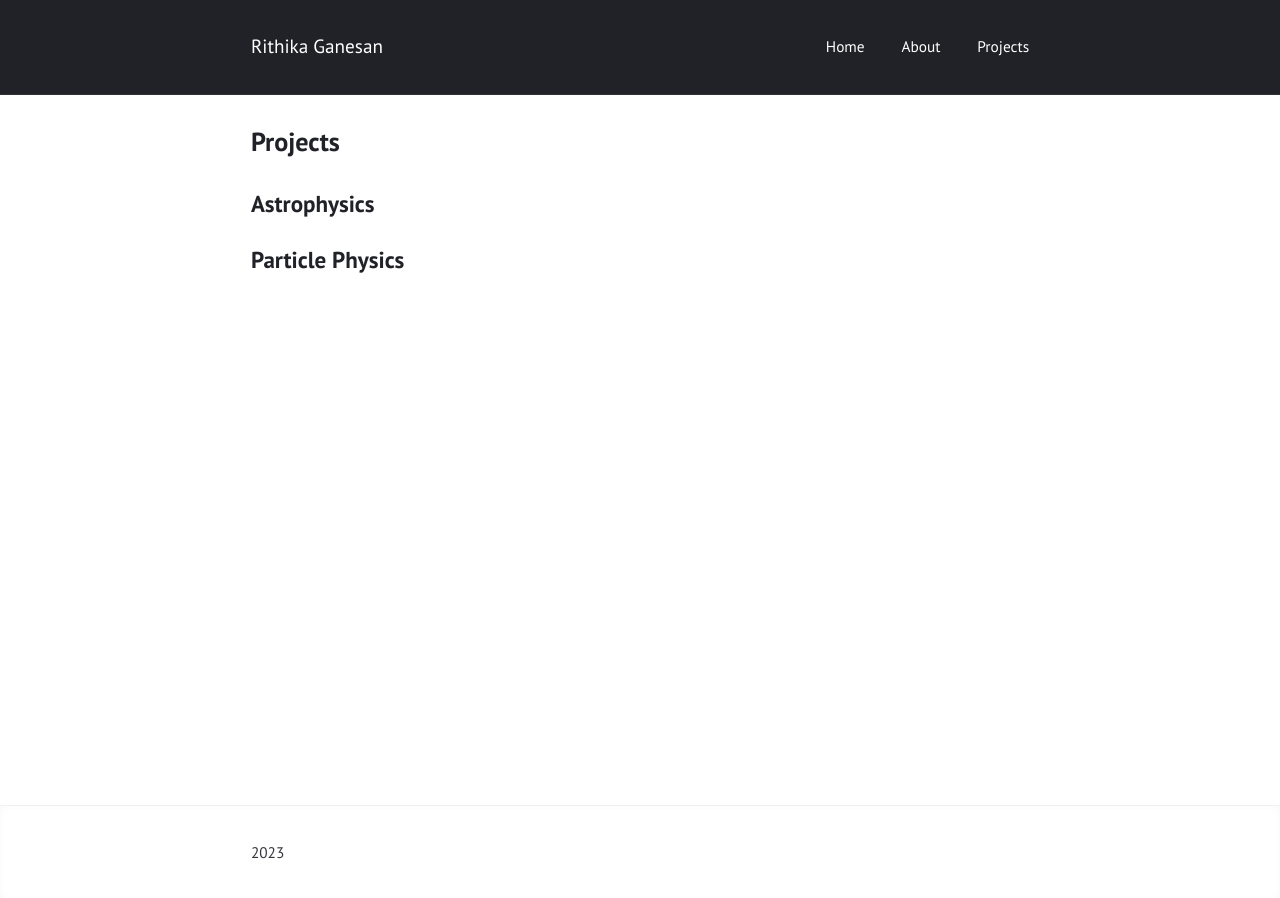
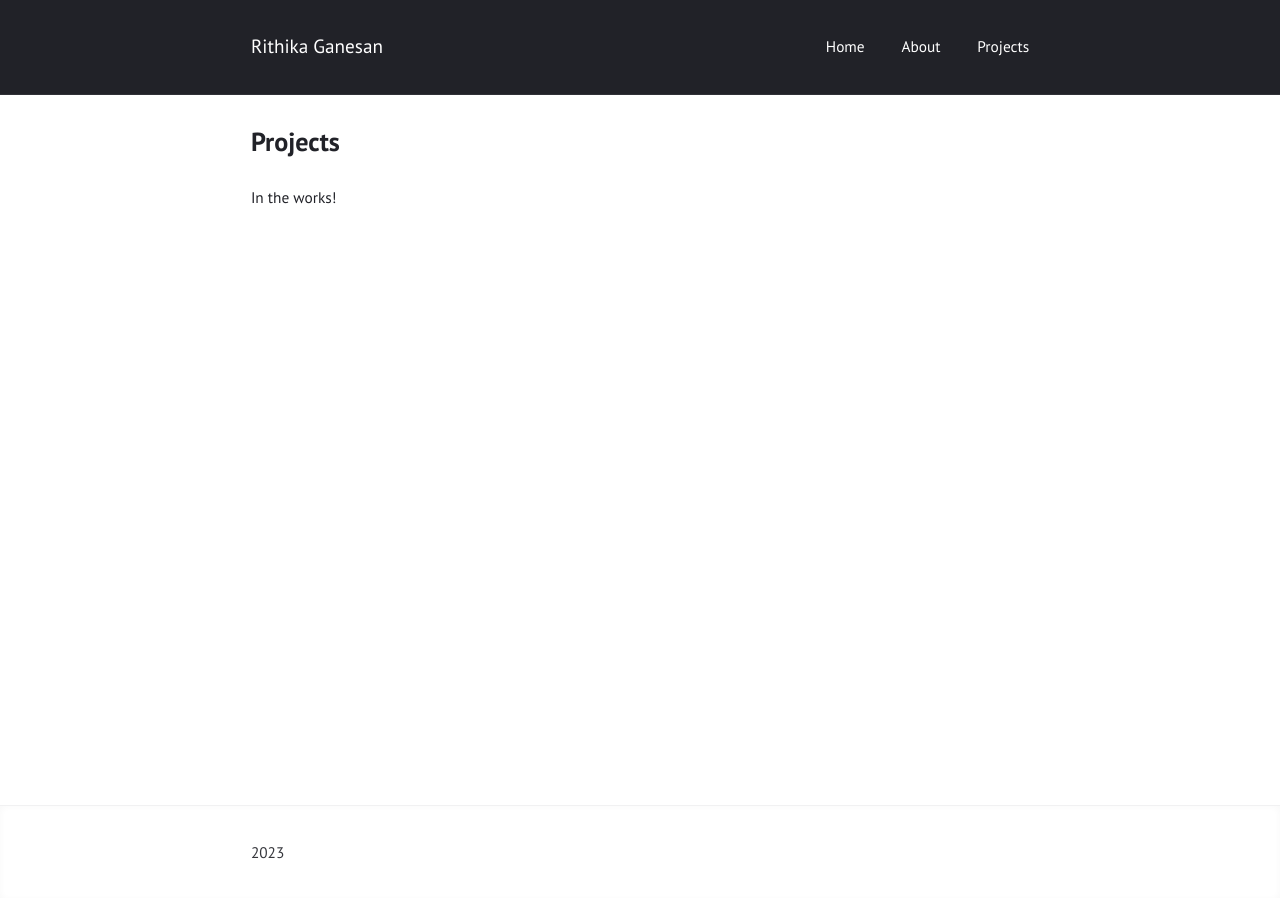
Before and after one commit to rithika-ganesan/rithika-ganesan.github.io, a Jekyll site: the page built from projects.md, in a window 1280 px wide. Built offline with Jekyll 4.4.1, drawn with Linux system fonts in a browser that asks for light colours.

Commit message:
Update projects.md

```diff
--- a/projects.md
+++ b/projects.md
@@ -4,6 +4,4 @@ permalink: "/projects/"
 layout: page
 ---
 
-## Astrophysics
-
-## Particle Physics
+In the works!
```
